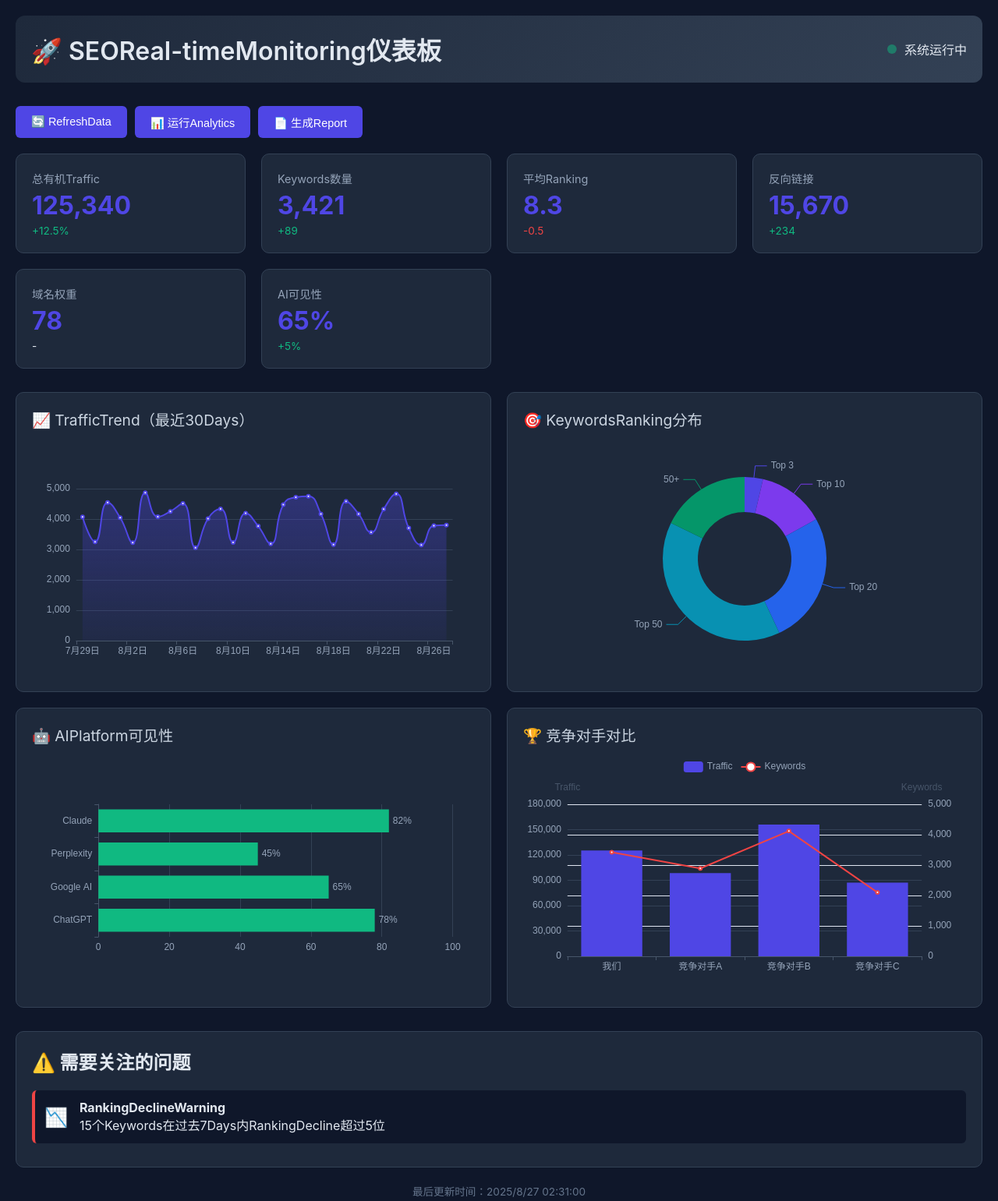
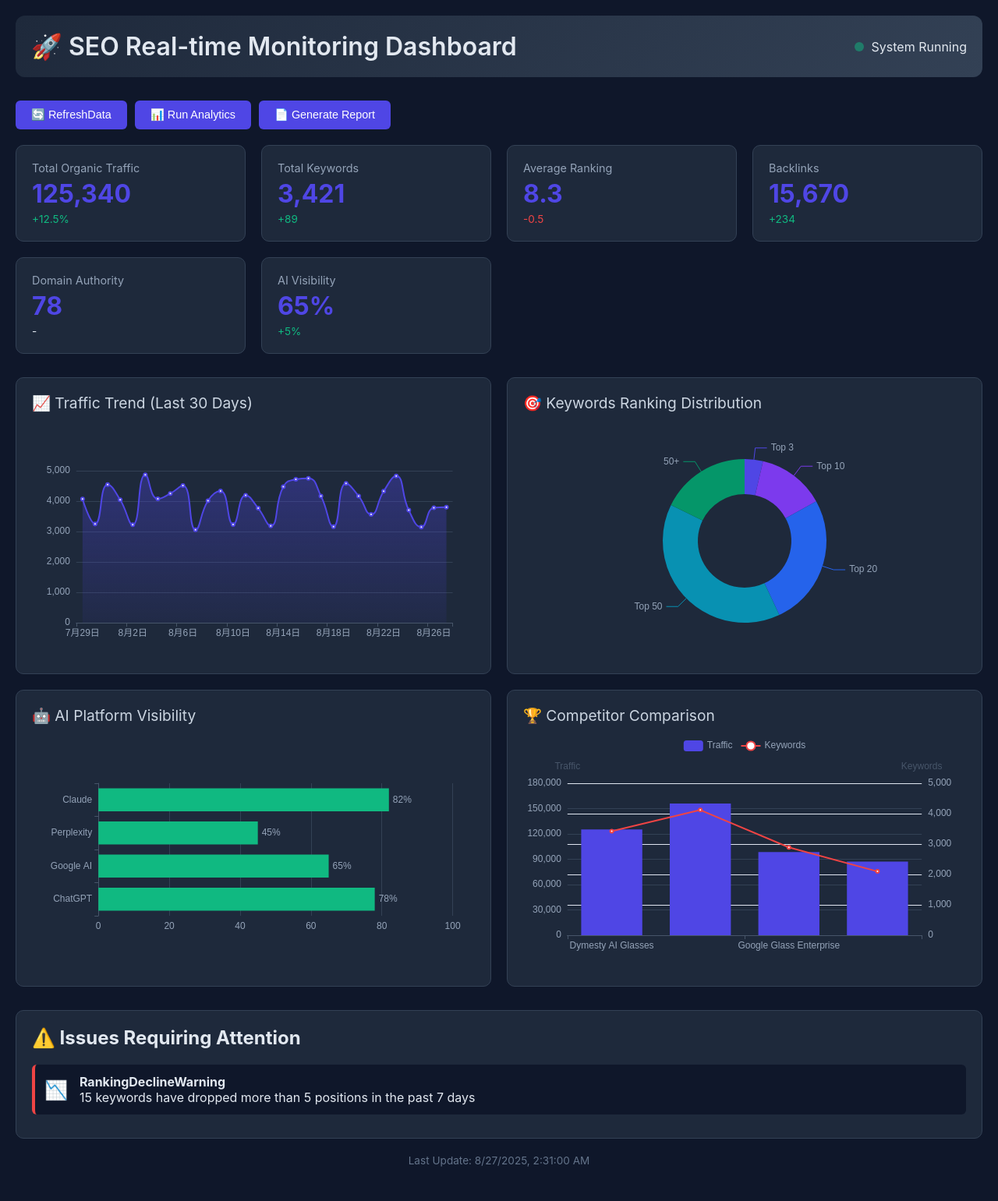
Before and after one commit to keevingfu/geosys, a plain HTML site: page 05g_seo_performance.html in a window 1280 px wide. Shown: the whole page at 78% size. After the commit the page ends 1517 px from the top, so only its background shows below. Drawn offline with nearby package versions, Linux system fonts and the light colour scheme.

Commit message:
Auto-sync: 2025-08-26 19:31:00

```diff
--- a/05g_seo_performance.html
+++ b/05g_seo_performance.html
@@ -3,7 +3,7 @@
 <head>
     <meta charset="UTF-8">
     <meta name="viewport" content="width=device-width, initial-scale=1.0">
-    <title>Semrush SEOMonitoring仪表板</title>
+    <title>SEO Performance Dashboard</title>
     <script src="https://cdn.jsdelivr.net/npm/echarts@5.4.3/dist/echarts.min.js"></script>
     <script src="https://cdn.jsdelivr.net/npm/axios/dist/axios.min.js"></script>
     <style>
@@ -179,52 +179,52 @@
 <body>
     <div class="dashboard">
         <div class="header">
-            <h1>🚀 SEOReal-timeMonitoring仪表板</h1>
+            <h1>🚀 SEO Real-time Monitoring Dashboard</h1>
             <div class="status-indicator">
                 <span class="status-dot"></span>
-                <span>系统运行中</span>
+                <span>System Running</span>
             </div>
         </div>
 
         <div class="controls">
             <button class="btn" onclick="refreshData()">🔄 RefreshData</button>
-            <button class="btn" onclick="runAnalysis()">📊 运行Analytics</button>
-            <button class="btn" onclick="generateReport()">📄 生成Report</button>
+            <button class="btn" onclick="runAnalysis()">📊 Run Analytics</button>
+            <button class="btn" onclick="generateReport()">📄 Generate Report</button>
         </div>
 
         <div class="metrics-grid">
             <div class="metric-card">
-                <div class="metric-label">总有机Traffic</div>
+                <div class="metric-label">Total Organic Traffic</div>
                 <div class="metric-value" id="totalTraffic">0</div>
                 <div class="metric-change positive">+0%</div>
             </div>
 
             <div class="metric-card">
-                <div class="metric-label">Keywords数量</div>
+                <div class="metric-label">Total Keywords</div>
                 <div class="metric-value" id="totalKeywords">0</div>
                 <div class="metric-change positive">+0</div>
             </div>
 
             <div class="metric-card">
-                <div class="metric-label">平均Ranking</div>
+                <div class="metric-label">Average Ranking</div>
                 <div class="metric-value" id="avgPosition">0</div>
                 <div class="metric-change negative">-0</div>
             </div>
 
             <div class="metric-card">
-                <div class="metric-label">反向链接</div>
+                <div class="metric-label">Backlinks</div>
                 <div class="metric-value" id="totalBacklinks">0</div>
                 <div class="metric-change positive">+0</div>
             </div>
 
             <div class="metric-card">
-                <div class="metric-label">域名权重</div>
+                <div class="metric-label">Domain Authority</div>
                 <div class="metric-value" id="domainScore">0</div>
                 <div class="metric-change">-</div>
             </div>
 
             <div class="metric-card">
-                <div class="metric-label">AI可见性</div>
+                <div class="metric-label">AI Visibility</div>
                 <div class="metric-value" id="aiVisibility">0%</div>
                 <div class="metric-change positive">+0%</div>
             </div>
@@ -232,46 +232,46 @@
 
         <div class="charts-grid">
             <div class="chart-container">
-                <div class="chart-title">📈 TrafficTrend（最近30Days）</div>
+                <div class="chart-title">📈 Traffic Trend (Last 30 Days)</div>
                 <div id="trafficChart" class="chart"></div>
             </div>
 
             <div class="chart-container">
-                <div class="chart-title">🎯 KeywordsRanking分布</div>
+                <div class="chart-title">🎯 Keywords Ranking Distribution</div>
                 <div id="keywordChart" class="chart"></div>
             </div>
 
             <div class="chart-container">
-                <div class="chart-title">🤖 AIPlatform可见性</div>
+                <div class="chart-title">🤖 AI Platform Visibility</div>
                 <div id="aiChart" class="chart"></div>
             </div>
 
             <div class="chart-container">
-                <div class="chart-title">🏆 竞争对手对比</div>
+                <div class="chart-title">🏆 Competitor Comparison</div>
                 <div id="competitorChart" class="chart"></div>
             </div>
         </div>
 
         <div class="alerts-section">
-            <h2 style="margin-bottom: 20px;">⚠️ 需要关注的问题</h2>
+            <h2 style="margin-bottom: 20px;">⚠️ Issues Requiring Attention</h2>
             <div id="alertsList">
                 <div class="alert-item">
                     <span class="alert-icon">📉</span>
                     <div>
                         <strong>RankingDeclineWarning</strong>
-                        <p>15个Keywords在过去7Days内RankingDecline超过5位</p>
+                        <p>15 keywords have dropped more than 5 positions in the past 7 days</p>
                     </div>
                 </div>
             </div>
         </div>
 
         <div class="last-update">
-            最后更新时间：<span id="lastUpdate">-</span>
+            Last Update: <span id="lastUpdate">-</span>
         </div>
     </div>
 
     <script>
-        // 模拟Data（实际应该从API获取）
+        // Mock Data (should be fetched from API in production)
         const mockData = {
             metrics: {
                 totalTraffic: 125340,
@@ -307,16 +307,16 @@
                 {name: 'Claude', value: 82}
             ],
             competitors: [
-                {name: '我们', traffic: 125340, keywords: 3421},
-                {name: '竞争对手A', traffic: 98500, keywords: 2890},
-                {name: '竞争对手B', traffic: 156000, keywords: 4120},
-                {name: '竞争对手C', traffic: 87200, keywords: 2100}
+                {name: 'Dymesty AI Glasses', traffic: 125340, keywords: 3421},
+                {name: 'Meta Ray-Ban', traffic: 156000, keywords: 4120},
+                {name: 'Google Glass Enterprise', traffic: 98500, keywords: 2890},
+                {name: 'Vuzix Blade', traffic: 87200, keywords: 2100}
             ]
         };
 
-        // 初始化图表
+        // Initialize charts
         function initCharts() {
-            // TrafficTrend图
+            // Traffic Trend Chart
             const trafficChart = echarts.init(document.getElementById('trafficChart'));
             trafficChart.setOption({
                 color: ['#4f46e5'],
@@ -347,7 +347,7 @@
                 }]
             });
 
-            // Keywords分布图
+            // Keywords Distribution Chart
             const keywordChart = echarts.init(document.getElementById('keywordChart'));
             keywordChart.setOption({
                 color: ['#4f46e5', '#7c3aed', '#2563eb', '#0891b2', '#059669'],
@@ -365,7 +365,7 @@
                 }]
             });
 
-            // AIPlatform可见性
+            // AI Platform Visibility
             const aiChart = echarts.init(document.getElementById('aiChart'));
             aiChart.setOption({
                 color: ['#10b981'],
@@ -396,7 +396,7 @@
                 }]
             });
 
-            // 竞争对手对比
+            // Competitor Comparison
             const competitorChart = echarts.init(document.getElementById('competitorChart'));
             competitorChart.setOption({
                 color: ['#4f46e5', '#ef4444'],
@@ -442,7 +442,7 @@
                 ]
             });
 
-            // 响应式
+            // Responsive
             window.addEventListener('resize', () => {
                 trafficChart.resize();
                 keywordChart.resize();
@@ -451,7 +451,7 @@
             });
         }
 
-        // 更新Metrics
+        // Update Metrics
         function updateMetrics() {
             document.getElementById('totalTraffic').textContent = mockData.metrics.totalTraffic.toLocaleString();
             document.getElementById('totalKeywords').textContent = mockData.metrics.totalKeywords.toLocaleString();
@@ -460,7 +460,7 @@
             document.getElementById('domainScore').textContent = mockData.metrics.domainScore;
             document.getElementById('aiVisibility').textContent = mockData.metrics.aiVisibility + '%';
 
-            // 更新变化值
+            // Update change values
             const changes = document.querySelectorAll('.metric-change');
             changes[0].textContent = `+${mockData.metrics.trafficChange}%`;
             changes[1].textContent = `+${mockData.metrics.keywordsChange}`;
@@ -468,15 +468,15 @@
             changes[3].textContent = `+${mockData.metrics.backlinksChange}`;
             changes[5].textContent = `+${mockData.metrics.aiVisibility - 60}%`;
 
-            // 更新时间
-            document.getElementById('lastUpdate').textContent = new Date().toLocaleString('zh-CN');
+            // Update time
+            document.getElementById('lastUpdate').textContent = new Date().toLocaleString('en-US');
         }
 
         // RefreshData
         function refreshData() {
             console.log('Refreshing data...');
             updateMetrics();
-            // 实际应该调用API获取新Data
+            // Should call API to fetch new data
         }
 
         // Run analytics
@@ -493,12 +493,12 @@
             // Should call backend API in production
         }
 
-        // 初始化
+        // Initialize
         document.addEventListener('DOMContentLoaded', () => {
             updateMetrics();
             initCharts();
 
-            // 自动Refresh（每5Minutes）
+            // Auto refresh (every 5 minutes)
             setInterval(refreshData, 5 * 60 * 1000);
         });
     </script>
```
